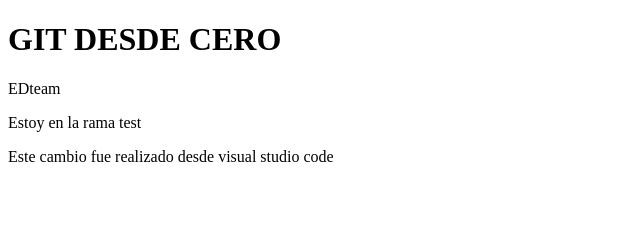
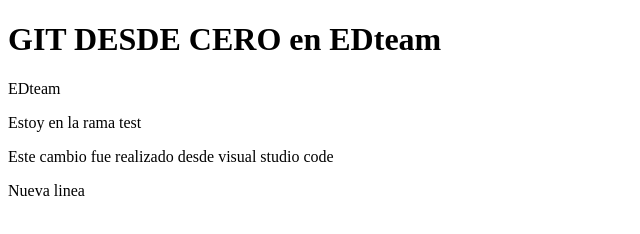
Before and after one commit to bryanseros/practicando-git, a plain HTML site: page index.html in a window 1280 px wide. Shown: the whole page, without its empty margins (0-640 px from the left). Drawn offline with Linux system fonts and the light colour scheme.

Commit message:
Usando gitlens

```diff
--- a/index.html
+++ b/index.html
@@ -6,13 +6,14 @@
     <title>Practicando con GIT desde VS Code</title>
 </head>
 <body>
-    <h1>GIT DESDE CERO</h1>
+    <h1>GIT DESDE CERO en EDteam</h1>
     <p>EDteam</p>
     <section>
         <p>Estoy en la rama test</p>
     </section>
     <div>
         <p>Este cambio fue realizado desde visual studio code</p>
+        <span>Nueva linea</span>
     </div>
 </body>
 </html>
```
